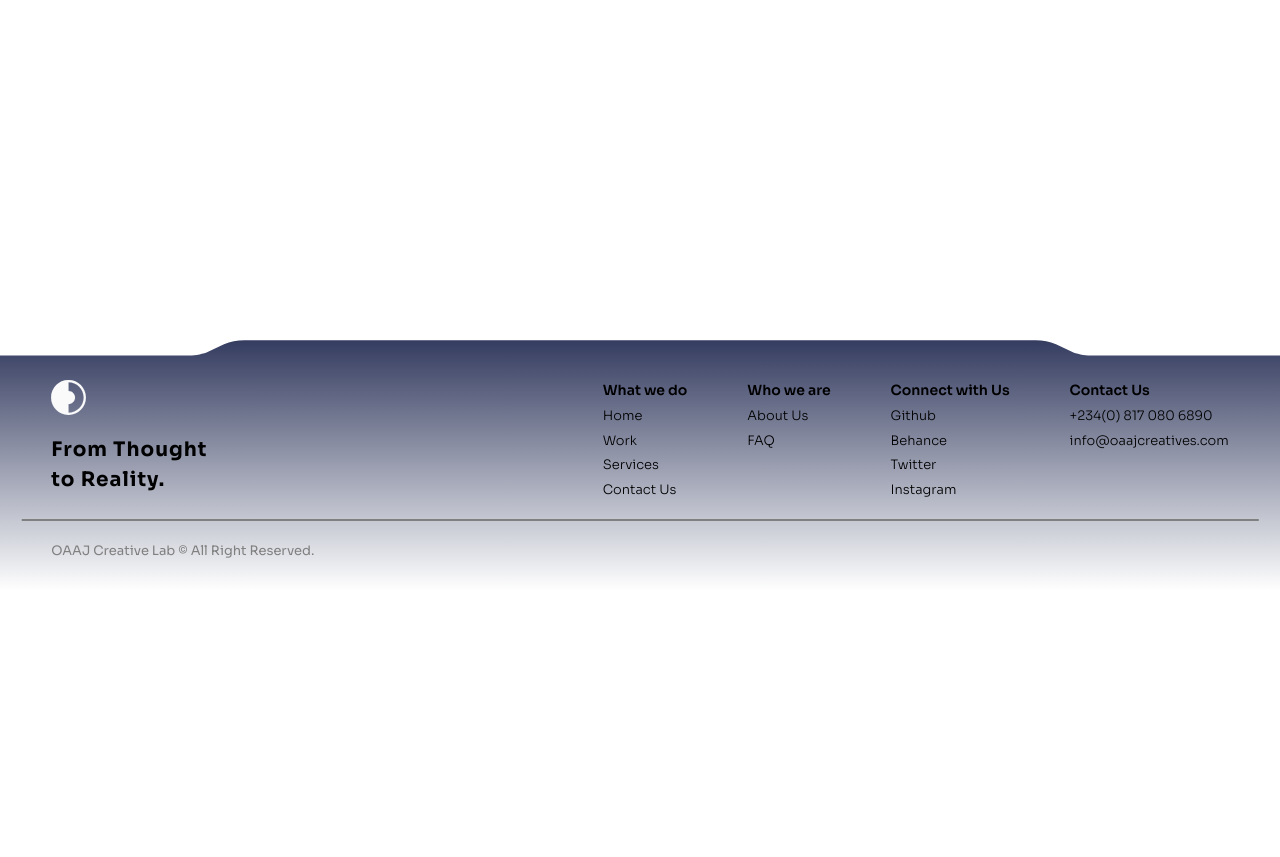
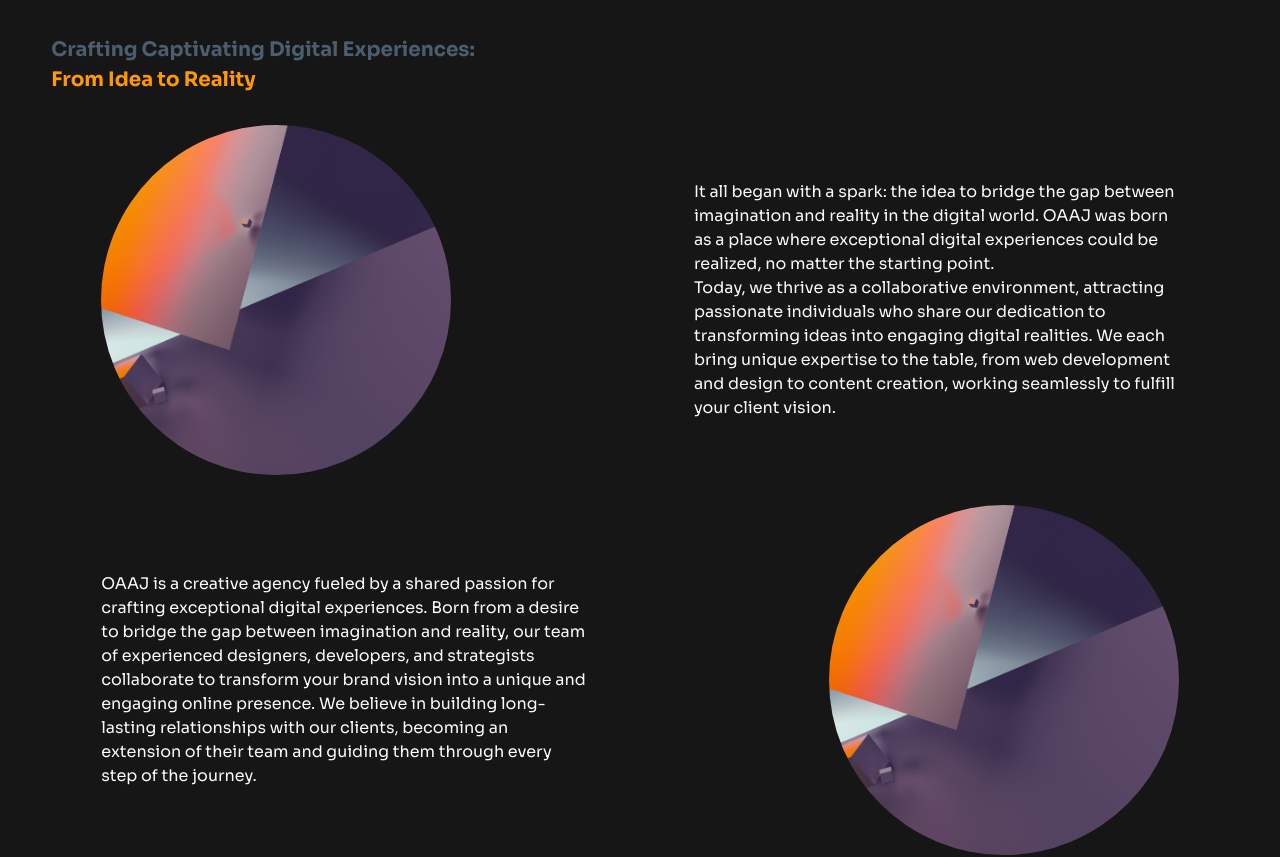
Before and after one commit to oaaj-digitals/oaaj-creatives, a Next.js app: page /about_us in a window 1280 px wide. Before the commit this address had no page. Shown: the part 520-1377 px from the top of the page. Before the commit the page ends 1111 px from the top, so only its background shows below. Built offline with nearby package versions, Linux system fonts and the light colour scheme.

Commit message:
Create the About page

```diff
--- /dev/null
+++ b/app/about_us/page.tsx
@@ -0,0 +1,107 @@
+import Image from "next/image";
+import styles from "./styles.module.css";
+import PagesHeroSection from "../components/PagesHeroSection/PagesHeroSection";
+import testImage from "@/public/milad-fakurian-2sICkGsJRQY-unsplash.jpg";
+import CoreValue from "../components/CoreValue/CoreValue";
+import Testimonials from "../components/Testimonials/Testimonials";
+import Link from "next/link";
+import Button from "../components/Button/Button";
+
+export default function Home() {
+  return (
+    <main>
+      <PagesHeroSection title="We're passionate creatives crafting exceptional digital experiences." subTitle="Meet the Team Behind the Magic." />
+
+      <section className={styles.section}>
+        <h2 className={styles.title}>
+          <span className={styles.titleMain}>Crafting Captivating Digital Experiences:</span>
+          <br />
+          <span className={styles.titleSub}>From Idea to Reality</span>
+        </h2>
+
+        <div className={styles.introDiv}>
+          <Image src={testImage} alt="testImage" className={styles.image} />
+          <p className={styles.text}>
+            It all began with a spark: the idea to bridge the gap between imagination and reality in the digital world. OAAJ was born as a place where exceptional digital experiences could be realized, no matter the starting point.
+            <br />
+
+            Today, we thrive as a collaborative environment, attracting passionate individuals who share our dedication to transforming ideas into engaging digital realities. We each bring unique expertise to the table, from web development and design to content creation, working seamlessly to fulfill your client vision.
+          </p>
+        </div>
+
+        <div className={styles.introDiv}>
+          <p className={styles.text}>
+            OAAJ is a creative agency fueled by a shared passion for crafting exceptional digital experiences. Born from a desire to bridge the gap between imagination and reality, our team of experienced designers, developers, and strategists collaborate to transform your brand vision into a unique and engaging online presence. We believe in building long-lasting relationships with our clients, becoming an extension of their team and guiding them through every step of the journey.
+          </p>
+
+          <Image src={testImage} alt="testImage" className={styles.image} />
+        </div>
+      </section>
+
+      <section className={`${styles.section} ${styles.coreValues}`}>
+        <CoreValue heading="Creativity" number="01">We believe in pushing boundaries and exploring innovative solutions to bring your brand vision to life.</CoreValue>
+
+        <CoreValue heading="Collaboration" number="02">We work closely with our clients, fostering open communication and building strong partnerships to achieve shared success.</CoreValue>
+
+        <CoreValue heading="Excellence" number="03">We are committed to exceeding expectations and delivering exceptional results in every project we undertake.</CoreValue>
+
+        <CoreValue heading="Integrity" number="04">We conduct business with honesty and transparency, building trust and lasting relationships with our clients.</CoreValue>
+
+        <div className={`${styles.coreValuesBg} noSelect bgText`} aria-hidden>Core Values</div>
+
+      </section>
+
+      <section className={`${styles.section} ${styles.missionVision}`}>
+        <div className={styles.mvDiv}>
+          <div className={styles.mvTextBox}>
+            <h3 className={styles.mvHeading}>Vision</h3>
+            <p className={styles.mvText}>
+              To be a leading force in crafting exceptional digital experiences that bridge the gap between imagination and reality.
+            </p>
+          </div>
+          <Image src={testImage} alt="" className={styles.image} />
+        </div>
+        <div className={styles.mvDiv}>
+          <Image src={testImage} alt="" className={styles.image} />
+          <div className={styles.mvTextBox}>
+            <h3 className={styles.mvHeading}>Mission</h3>
+            <p className={styles.mvText}>
+              Through collaboration and innovation, we transform ideas into captivating digital realities that empower our clients to achieve their digital aspirations and unlock their brand&apos;s full potential.
+            </p>
+          </div>
+        </div>
+      </section>
+
+      <section className={styles.section}>
+        <h2 className={styles.title}>
+          <span className={styles.titleMain}>Bridging the Gap with Passion:</span>
+          <br />
+          <span className={styles.titleSub}>What Makes OAAJ Different</span>
+        </h2>
+        <p className={styles.testimonialIntro}>At OAAJ, we believe the journey from vision to reality shouldn&apos;t be a one-way street. That&apos;s why we go beyond simply translating your ideas; we partner with you to refine, iterate, and elevate them.</p>
+        <Testimonials />
+      </section>
+
+      <section className={`${styles.section} `}>
+        <div className={styles.faq}>
+          <h3 className={styles.faqQuestion}>What services do you offer?</h3>
+          <p className={styles.faqAnswer}>We offer a range of services to help you achieve your digital goals, including web development, design (logo, UI, graphic), and content writing.</p>
+        </div>
+
+        <div className={styles.faq}>
+          <h3 className={styles.faqQuestion}>What makes OAAJ different?</h3>
+          <p className={styles.faqAnswer}>We go beyond simply translating your ideas. We partner with you to refine, iterate, and elevate them, ensuring your vision becomes a reality through creativity, collaboration, and integrity.</p>
+        </div>
+
+        <div className={styles.faq}>
+          <h3 className={styles.faqQuestion}>Do you offer free consultations?</h3>
+          <p className={styles.faqAnswer}>Yes, we do! Schedule a free consultation today to discuss your project and see how we can help, <Link className="link" href="/contact_us">contact us today.</Link></p>
+        </div>
+
+        <Button to="/faq" type="primaryBtn" direction="diagonal" styles={{ alignSelf: 'center' }}>Get More Answers</Button>
+
+        <div className={`${styles.faqBg} noSelect bgText`} aria-hidden>F.A.Q</div>
+      </section>
+    </main >
+  );
+}
--- /dev/null
+++ b/app/about_us/styles.module.css
@@ -0,0 +1,117 @@
+.section {
+  width: 100%;
+  display: flex;
+  flex-direction: column;
+  gap: 3rem;
+
+  margin-top: 5rem;
+}
+
+.section:last-child {
+  margin-bottom: 5rem;
+}
+
+.title {
+  font-size: 2rem;
+  font-weight: 700;
+}
+
+.titleMain {
+  color: var(--color-blue-light);
+}
+
+.titleSub {
+  color: var(--color-orange);
+}
+
+.introDiv {
+  display: flex;
+  justify-content: space-between;
+  align-items: center;
+  padding: 0 5rem;
+}
+
+.image {
+  width: 35rem;
+  height: 35rem;
+  object-fit: cover;
+  object-position: center;
+  border-radius: 100%;
+}
+
+.text {
+  width: 45%;
+  flex-shrink: 0;
+}
+
+.coreValues {
+  padding: 0 5rem;
+  flex-direction: row;
+  justify-content: space-between;
+  flex-wrap: wrap;
+  gap: 10rem;
+}
+
+.coreValuesBg {
+  top: 50%;
+  left: 50%;
+  transform: translate(-50%, -50%);
+  z-index: -1;
+  width: max-content;
+}
+
+.missionVision {
+  display: flex;
+  flex-direction: column;
+  gap: 2rem;
+  padding: 0 5rem;
+}
+
+.mvDiv {
+  display: flex;
+  justify-content: space-between;
+  align-items: center;
+}
+
+.mvTextBox {
+  width: 45%;
+  display: flex;
+  flex-direction: column;
+}
+
+.mvHeading {
+  font-size: 3rem;
+  color: var(--color-orange);
+  font-weight: 700;
+}
+
+.mvText {
+  padding-left: 3rem;
+}
+
+.testimonialIntro {
+  padding-left: 7vw;
+}
+
+.faq {
+  width: 50%;
+}
+
+.faq:nth-child(even) {
+  align-self: flex-end;
+}
+
+.faqQuestion {
+  font-size: 2rem;
+  font-weight: 600;
+  color: var(--color-orange);
+}
+
+.faqAnswer {
+  padding-left: 3rem;
+}
+
+.faqBg {
+  bottom: 0;
+  right: 0;
+}
```
